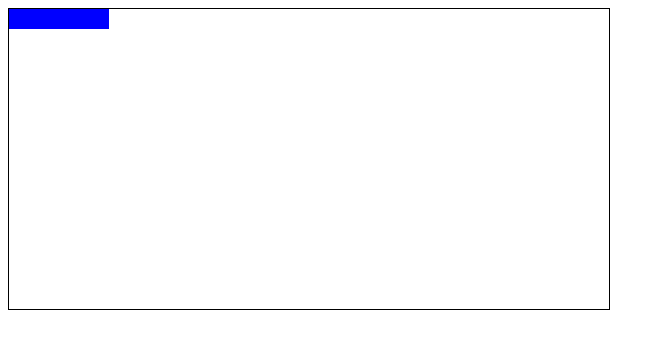
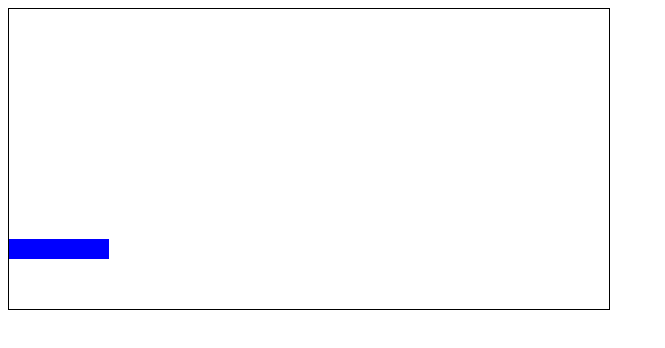
Before and after one commit to Mattrix01/breakout, a plain HTML site: page index.html in a window 1280 px wide. Shown: the whole page, without its empty margins (0-665 px from the left). Drawn offline with Linux system fonts and the light colour scheme.

Commit message:
creating block via JS

```diff
--- a/app.js
+++ b/app.js
@@ -0,0 +1,34 @@
+const grid = document.querySelector(".grid");
+const blockWidth = 100;
+const blockHeight = 20;
+
+// create block
+// passing through 2 values to figure out where our block goes starting form the left.
+class Block {
+  constructor(xAxis, yAxis) {
+    // bottom left the anchor point
+    this.bottomLeft = [xAxis, yAxis];
+    this.bottomRight = [xAxis + blockWidth, yAxis];
+    this.topLeft = [xAxis, yAxis + blockHeight];
+    this.topRight = [xAxis + blockHeight, yAxis + blockHeight];
+  }
+}
+//all my blocks
+const blocks = [new Block(10, 270)];
+
+console.log(blocks[0]);
+// drawing all blocks
+function addBLocks() {
+  for (let i = 0; i < blocks.length; i++) {
+    // created a div and stored as block
+    const block = document.createElement("div");
+    // added my block class to block div created above
+    block.classList.add("block");
+    //go into blocks array and find first item
+    block.style.left = blocks[i].bottomLeft[0];
+    block.style.bottom = "50px";
+    grid.appendChild(block);
+  }
+}
+
+addBLocks();
--- a/index.html
+++ b/index.html
@@ -8,9 +8,7 @@
     <title>Breakout</title>
   </head>
   <body>
-    <div class="grid">
-      <div class="block"></div>
-    </div>
+    <div class="grid"></div>
     <script src="app.js"></script>
   </body>
 </html>
--- a/styles.css
+++ b/styles.css
@@ -1,11 +1,15 @@
 .grid {
+  position: absolute;
   width: 600px;
   height: 300px;
   border: solid black 1px;
 }
 
 .block {
+  position: absolute;
   width: 100px;
   height: 20px;
   background-color: blue;
+  /* left: 50px;
+  bottom: 50px; */
 }
```
